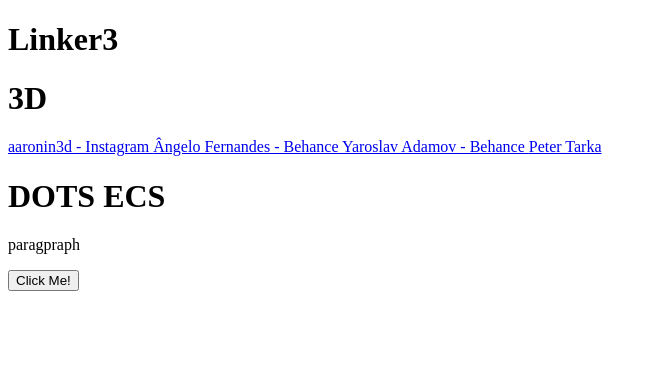
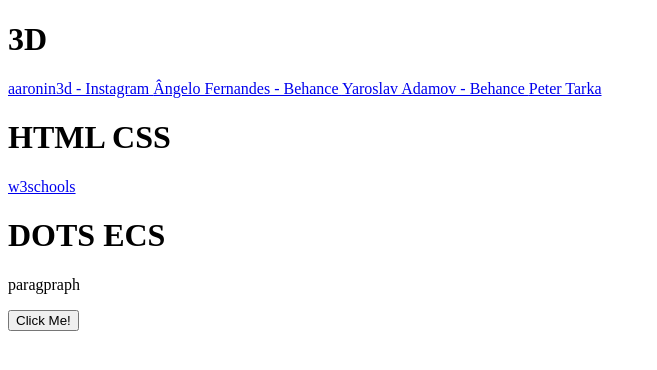
Before and after one commit to serheygmailcom/sk1.github.io, a plain HTML site: page index.html in a window 1280 px wide. Shown: the whole page, without its empty margins (0-657 px from the left). Drawn offline with Linux system fonts and the light colour scheme.

Commit message:
Update index.html

```diff
--- a/index.html
+++ b/index.html
@@ -43,11 +43,11 @@
 
 
 
-<h1>Linker3</h1>
 
 
 
-<h1>3D</h1>
+
+<h1> 3D </h1>
 
 
    <a href = "">   </a>
@@ -56,8 +56,10 @@
    <a href = "https://www.behance.net/YaroslavAdamov">  Yaroslav Adamov - Behance </a>
    <a href = "https://www.behance.net/trk"> Peter Tarka  </a>
 
+<h1> HTML CSS </h1>
 
 
+   <a href = "https://www.w3schools.com/tags/tag_button.asp"> w3schools  </a>
 
 
 
```
